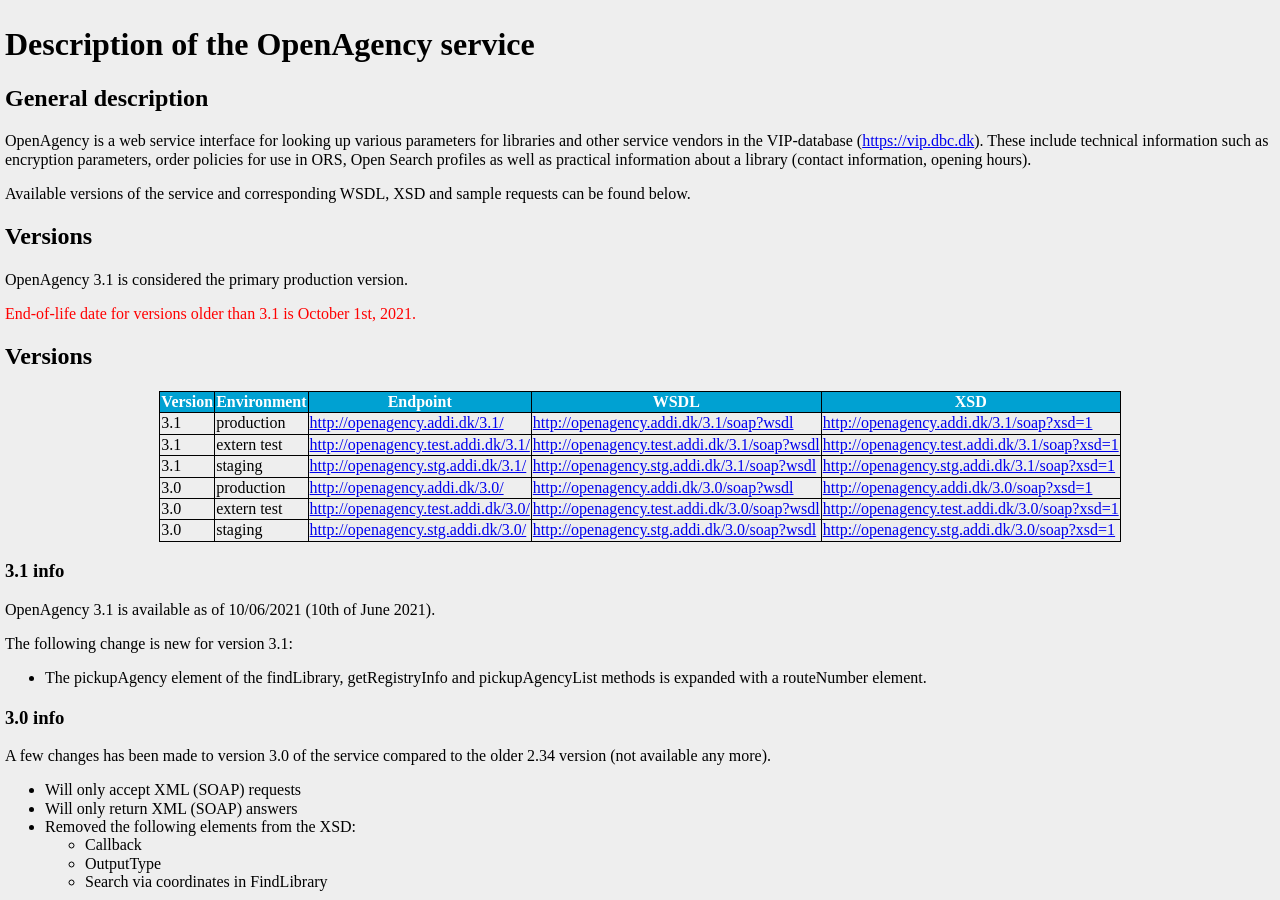
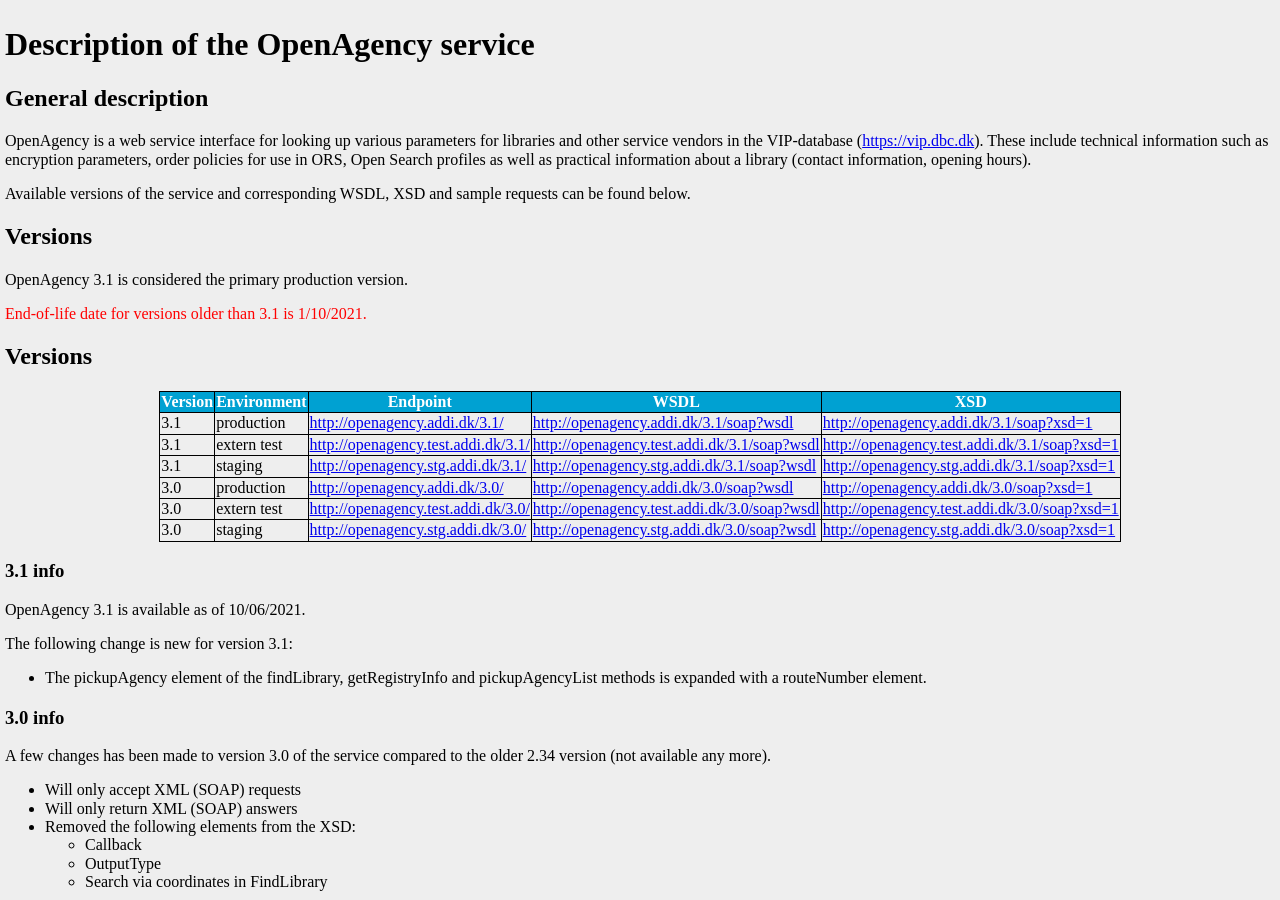
Before and after one commit to DBCDK/dbcdk.github.io, a Jekyll site: the page built from OpenAgency.md, in a window 1280 px wide and 900 px high. Built offline with Jekyll 4.4.1, drawn with Linux system fonts in a browser that asks for light colours; nearby versions of some CDN libraries; our own code applies the rules of GitHub Pages for plain Markdown files.

```diff
--- a/OpenAgency.md
+++ b/OpenAgency.md
@@ -19,7 +19,7 @@
 
 OpenAgency 3.1 is considered the primary production version.
 
-<span style="color:red">End-of-life date for versions older than 3.1 is October 1st, 2021.</span>
+<span style="color:red">End-of-life date for versions older than 3.1 is 1/10/2021.</span>
 
 ## Versions
 
@@ -33,7 +33,7 @@
 | 3.0    | staging     | [http://openagency.stg.addi.dk/3.0/](http://openagency.stg.addi.dk/3.0/) | [http://openagency.stg.addi.dk/3.0/soap?wsdl](http://openagency.stg.addi.dk/3.0/soap?wsdl) | [http://openagency.stg.addi.dk/3.0/soap?xsd=1](http://openagency.stg.addi.dk/3.0/soap?xsd=1) |
 
 ### 3.1 info
-OpenAgency 3.1 is available as of 10/06/2021 (10th of June 2021).
+OpenAgency 3.1 is available as of 10/06/2021.
 
 The following change is new for version 3.1:
 * The pickupAgency element of the findLibrary, getRegistryInfo and pickupAgencyList
```
